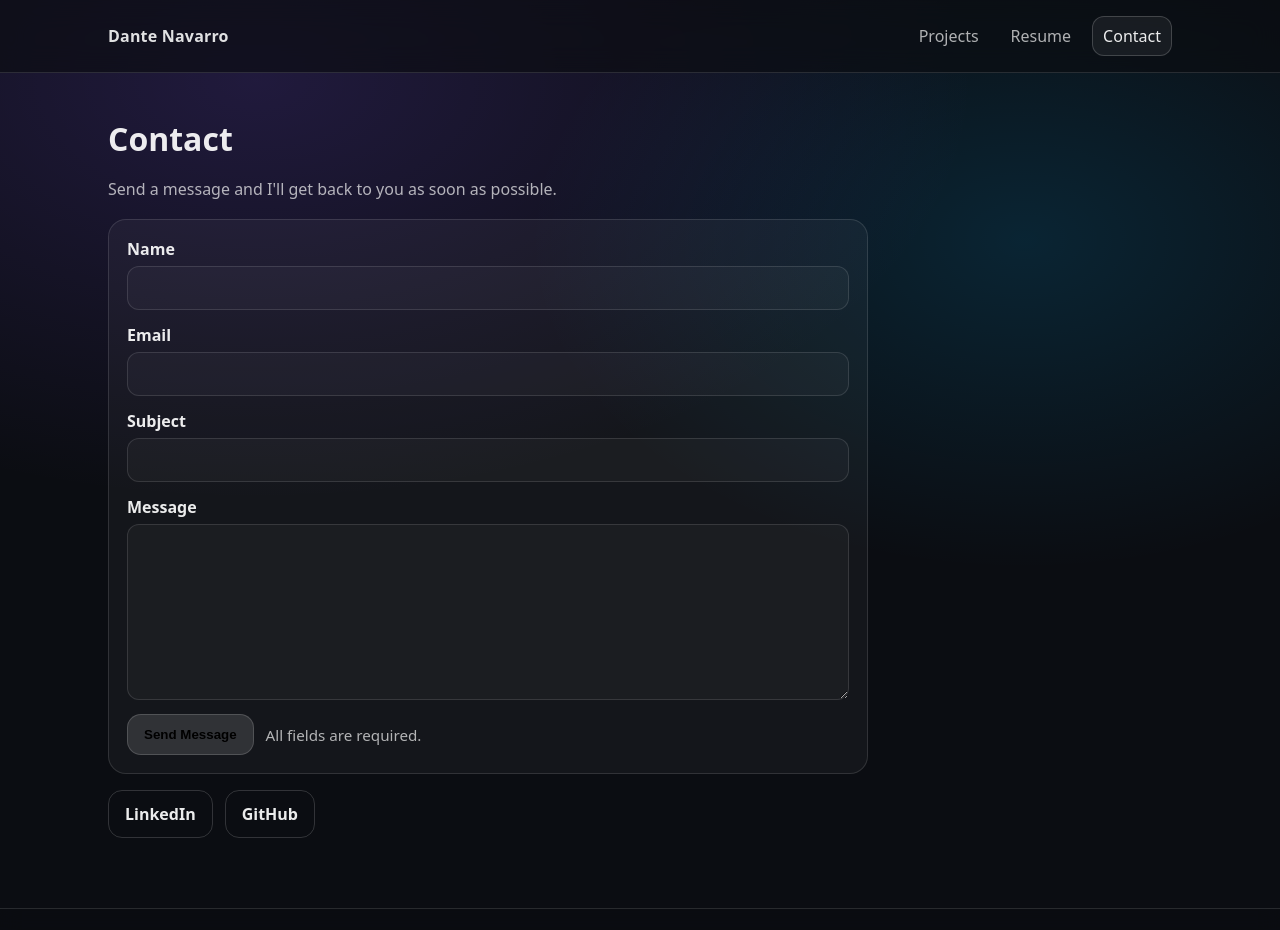
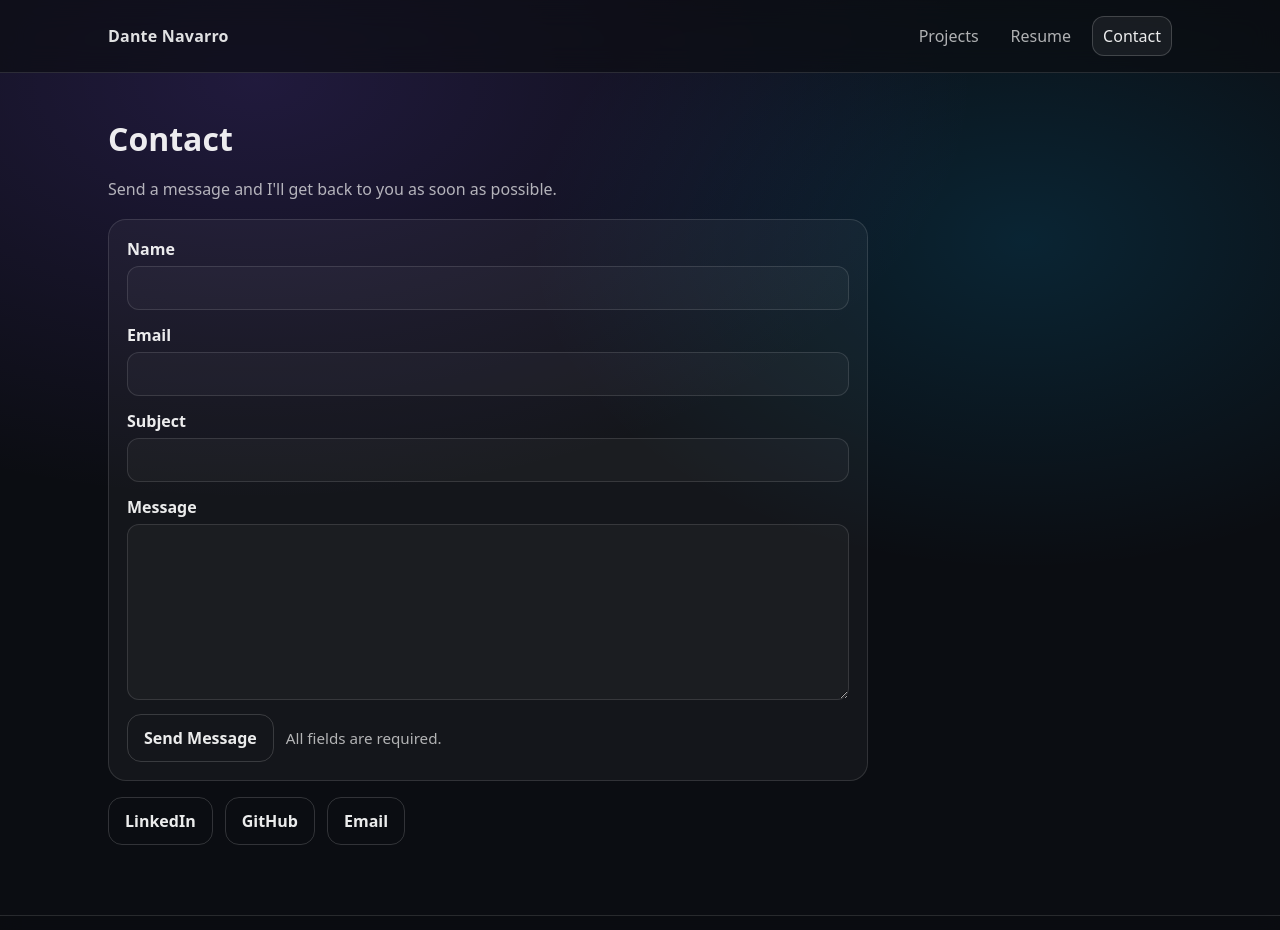
Before and after one commit to dantee-nv/dante-site, a React (Vite) app: page /contact in a window 1280 px wide. Shown: the top 930 px of the page. Built offline with nearby package versions, Linux system fonts and the light colour scheme; no server answers.

Commit message:
Update contact page buttons and add prefilled email link

```diff
--- a/src/pages/Contact.jsx
+++ b/src/pages/Contact.jsx
@@ -84,6 +84,9 @@ export default function Contact() {
   const [errors, setErrors] = useState({});
   const [submitState, setSubmitState] = useState({ status: "idle", message: "" });
   const apiUrl = resolveContactApiUrl(import.meta.env.VITE_CONTACT_API_URL);
+  const emailActionHref = `mailto:contact@dantenavarro.com?subject=${encodeURIComponent(
+    "Website Inquiry"
+  )}`;
 
   usePageTitle("Contact");
 
@@ -295,7 +298,7 @@ export default function Contact() {
         </div>
 
         <div className="contact-form-actions">
-          <button className="btn primary" type="submit" disabled={isSending}>
+          <button className="btn ghost" type="submit" disabled={isSending}>
             {isSending ? "Sending..." : "Send Message"}
           </button>
           <span className="contact-helper">All fields are required.</span>
@@ -311,6 +314,7 @@ export default function Contact() {
       <div className="contact-row">
         <a className="btn ghost" href="https://www.linkedin.com/in/dante-navarro/" target="_blank" rel="noreferrer">LinkedIn</a>
         <a className="btn ghost" href="https://github.com/dantee-nv" target="_blank" rel="noreferrer">GitHub</a>
+        <a className="btn ghost" href={emailActionHref}>Email</a>
       </div>
     </Motion.section>
   );
--- a/src/styles.css
+++ b/src/styles.css
@@ -154,12 +154,17 @@ a{ color: inherit; text-decoration:none; }
 }
 
 .btn{
+  appearance: none;
   display:inline-flex;
   align-items:center;
   justify-content:center;
+  font: inherit;
+  color: inherit;
+  cursor: pointer;
   padding: 12px 16px;
   border-radius: 14px;
   border: 1px solid rgba(255,255,255,0.16);
+  background: transparent;
   transition: transform 0.12s ease, background 0.12s ease, border-color 0.12s ease;
   font-weight: 600;
 }
```
